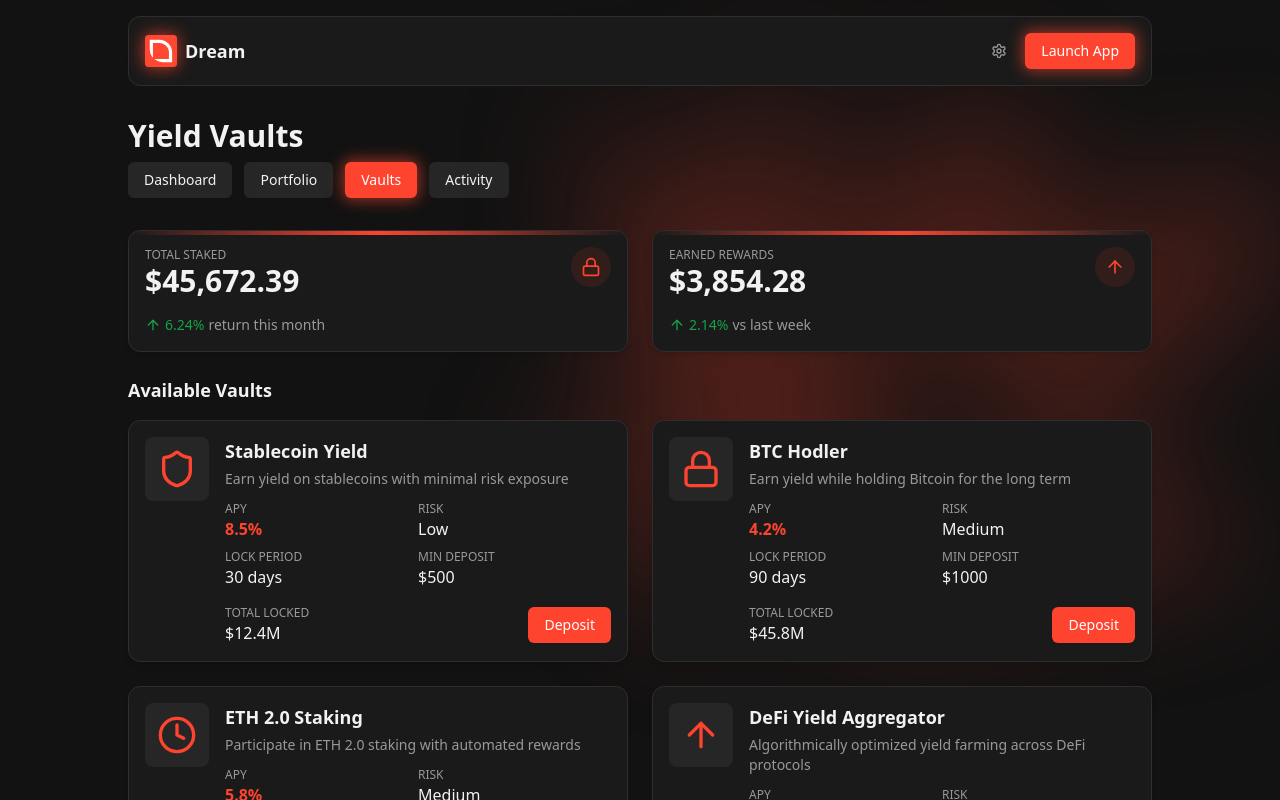
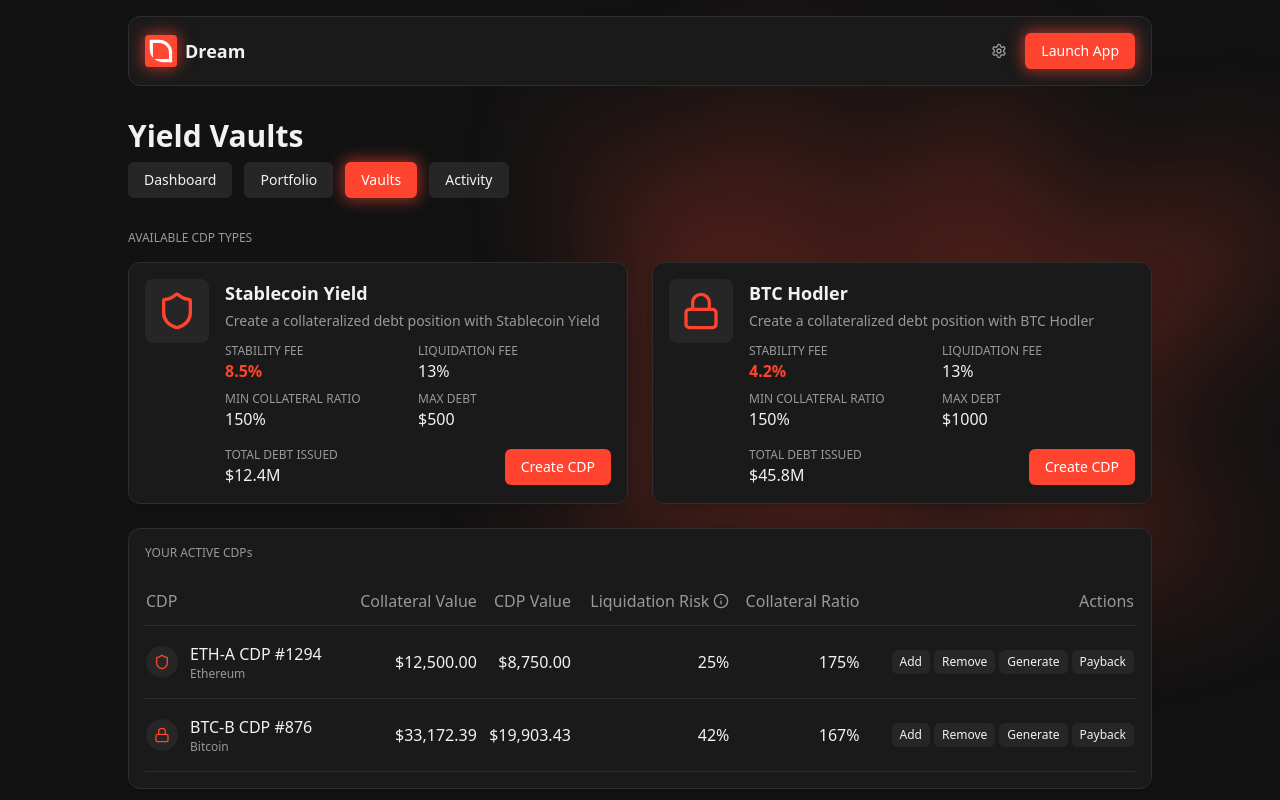
Before and after one commit to saugardev/dream-ui, a Next.js app: page /vaults in a window 1280 px wide. Shown: the top 800 px of the page. Built offline with nearby package versions, Linux system fonts and the light colour scheme.

Commit message:
feat: ui updates

```diff
--- a/app/activity/page.tsx
+++ b/app/activity/page.tsx
@@ -108,6 +108,7 @@ export default function ActivityPage() {
       </div>
 
       <div className="dashboard-card">
+        <p className="stats-label mb-4">TRANSACTION HISTORY</p>
         <div className="overflow-x-auto">
           <table className="w-full">
             <thead>
--- a/app/portfolio/page.tsx
+++ b/app/portfolio/page.tsx
@@ -1,7 +1,7 @@
 "use client"
 
 import DashboardLayout from "@/components/dashboard-layout";
-import { ArrowUp, ArrowDown, Briefcase, PieChart, TrendingUp } from "lucide-react";
+import { ArrowUp, ArrowDown, Briefcase, PieChart, TrendingUp, Lock, Shield } from "lucide-react";
 import dynamic from "next/dynamic";
 
 const SketchyChart = dynamic(() => import("@/components/sketchy-chart"), { ssr: false });
@@ -17,19 +17,54 @@ export default function PortfolioPage() {
 
   return (
     <DashboardLayout title="Portfolio Management">
+            <div className="grid grid-cols-1 md:grid-cols-2 gap-6 mb-6">
+        <div className="dashboard-card card-gradient">
+          <div className="flex justify-between items-start mb-4">
+            <div>
+              <p className="stats-label">TOTAL COLLATERAL</p>
+              <h3 className="text-4xl font-semibold">$45,672.39</h3>
+            </div>
+            <div className="h-10 w-10 bg-primary/10 flex items-center justify-center rounded-full">
+              <Lock className="text-primary h-5 w-5" />
+            </div>
+          </div>
+          <div className="positive-change text-xs flex items-center mt-2">
+            <ArrowUp className="h-4 w-4 mr-1" />
+            <span>6.24%</span>
+            <span className="text-muted-foreground ml-1">increase this month</span>
+          </div>
+        </div>
+
+        <div className="dashboard-card card-gradient">
+          <div className="flex justify-between items-start mb-4">
+            <div>
+              <p className="stats-label">TOTAL DEBT</p>
+              <h3 className="text-4xl font-semibold">$28,215.64</h3>
+            </div>
+            <div className="h-10 w-10 bg-primary/10 flex items-center justify-center rounded-full">
+              <Shield className="text-primary h-5 w-5" />
+            </div>
+          </div>
+          <div className="text-xs flex items-center mt-2">
+            <span className="text-muted-foreground">Current collateral ratio: </span>
+            <span className="font-medium ml-1">162%</span>
+          </div>
+        </div>
+      </div>
+
       <div className="grid grid-cols-1 lg:grid-cols-3 gap-6">
         <div className="dashboard-card lg:col-span-2">
           <div className="flex justify-between items-center mb-6">
             <div className="flex items-center gap-2">
               <Briefcase className="text-primary h-5 w-5" />
-              <h3 className="font-semibold text-lg">Portfolio Overview</h3>
+              <p className="stats-label">PORTFOLIO OVERVIEW</p>
             </div>
             <div className="text-right">
-              <p className="text-2xl font-semibold">$214,356.78</p>
-              <p className="positive-change text-sm">
+              <p className="text-4xl font-semibold">$214,356.78</p>
+              <div className="positive-change text-xs flex items-center">
                 <ArrowUp className="h-4 w-4 mr-1" />
                 <span>8.74% ($17,345.21)</span>
-              </p>
+              </div>
             </div>
           </div>
           <div className="h-80">
@@ -51,7 +86,7 @@ export default function PortfolioPage() {
         <div className="dashboard-card">
           <div className="flex items-center gap-2 mb-4">
             <PieChart className="text-primary h-5 w-5" />
-            <h3 className="font-semibold text-lg">Asset Allocation</h3>
+            <p className="stats-label">ASSET ALLOCATION</p>
           </div>
           <div className="space-y-4">
             {assets.map((asset, index) => (
@@ -80,7 +115,7 @@ export default function PortfolioPage() {
       <div className="dashboard-card mt-6">
         <div className="flex items-center gap-2 mb-6">
           <TrendingUp className="text-primary h-5 w-5" />
-          <h3 className="font-semibold text-lg">Portfolio Assets</h3>
+          <p className="stats-label">PORTFOLIO ASSETS</p>
         </div>
         <div className="overflow-x-auto">
           <table className="w-full">
--- a/app/vaults/page.tsx
+++ b/app/vaults/page.tsx
@@ -1,7 +1,7 @@
 "use client"
 
 import DashboardLayout from "@/components/dashboard-layout";
-import { Lock, ArrowUp, Clock, Shield } from "lucide-react";
+import { Lock, Shield, Info } from "lucide-react";
 
 export default function VaultsPage() {
   const vaultProducts = [
@@ -24,69 +24,15 @@ export default function VaultsPage() {
       totalLocked: "$45.8M",
       icon: <Lock className="h-10 w-10 text-primary" />,
       description: "Earn yield while holding Bitcoin for the long term"
-    },
-    {
-      name: "ETH 2.0 Staking",
-      apy: "5.8%",
-      risk: "Medium",
-      lockPeriod: "180 days",
-      minDeposit: "$1500",
-      totalLocked: "$67.2M",
-      icon: <Clock className="h-10 w-10 text-primary" />,
-      description: "Participate in ETH 2.0 staking with automated rewards"
-    },
-    {
-      name: "DeFi Yield Aggregator",
-      apy: "12.4%",
-      risk: "High",
-      lockPeriod: "45 days",
-      minDeposit: "$2000",
-      totalLocked: "$23.9M",
-      icon: <ArrowUp className="h-10 w-10 text-primary" />,
-      description: "Algorithmically optimized yield farming across DeFi protocols"
     }
   ];
 
   return (
     <DashboardLayout title="Yield Vaults">
-      <div className="grid grid-cols-1 md:grid-cols-2 gap-6 mb-6">
-        <div className="dashboard-card card-gradient">
-          <div className="flex justify-between items-start mb-4">
-            <div>
-              <p className="stats-label">TOTAL STAKED</p>
-              <h3 className="stats-value">$45,672.39</h3>
-            </div>
-            <div className="h-10 w-10 bg-primary/10 flex items-center justify-center rounded-full">
-              <Lock className="text-primary h-5 w-5" />
-            </div>
-          </div>
-          <div className="positive-change text-sm mt-2">
-            <ArrowUp className="h-4 w-4 mr-1" />
-            <span>6.24%</span>
-            <span className="text-muted-foreground ml-1">return this month</span>
-          </div>
-        </div>
 
-        <div className="dashboard-card card-gradient">
-          <div className="flex justify-between items-start mb-4">
-            <div>
-              <p className="stats-label">EARNED REWARDS</p>
-              <h3 className="stats-value">$3,854.28</h3>
-            </div>
-            <div className="h-10 w-10 bg-primary/10 flex items-center justify-center rounded-full">
-              <ArrowUp className="text-primary h-5 w-5" />
-            </div>
-          </div>
-          <div className="positive-change text-sm mt-2">
-            <ArrowUp className="h-4 w-4 mr-1" />
-            <span>2.14%</span>
-            <span className="text-muted-foreground ml-1">vs last week</span>
-          </div>
-        </div>
-      </div>
 
       <div className="mb-6">
-        <h3 className="text-lg font-semibold mb-4">Available Vaults</h3>
+        <p className="stats-label mb-4">AVAILABLE CDP TYPES</p>
         <div className="grid grid-cols-1 md:grid-cols-2 gap-6">
           {vaultProducts.map((vault, index) => (
             <div className="dashboard-card" key={index}>
@@ -96,32 +42,32 @@ export default function VaultsPage() {
                 </div>
                 <div className="flex-1">
                   <h3 className="font-semibold text-lg mb-1">{vault.name}</h3>
-                  <p className="text-muted-foreground text-sm mb-3">{vault.description}</p>
+                  <p className="text-muted-foreground text-sm mb-3">Create a collateralized debt position with {vault.name}</p>
                   <div className="grid grid-cols-2 gap-y-2">
                     <div>
-                      <p className="text-xs text-muted-foreground">APY</p>
+                      <p className="text-xs text-muted-foreground">STABILITY FEE</p>
                       <p className="font-semibold text-primary">{vault.apy}</p>
                     </div>
                     <div>
-                      <p className="text-xs text-muted-foreground">RISK</p>
-                      <p className="font-medium">{vault.risk}</p>
+                      <p className="text-xs text-muted-foreground">LIQUIDATION FEE</p>
+                      <p className="font-medium">13%</p>
                     </div>
                     <div>
-                      <p className="text-xs text-muted-foreground">LOCK PERIOD</p>
-                      <p className="font-medium">{vault.lockPeriod}</p>
+                      <p className="text-xs text-muted-foreground">MIN COLLATERAL RATIO</p>
+                      <p className="font-medium">150%</p>
                     </div>
                     <div>
-                      <p className="text-xs text-muted-foreground">MIN DEPOSIT</p>
+                      <p className="text-xs text-muted-foreground">MAX DEBT</p>
                       <p className="font-medium">{vault.minDeposit}</p>
                     </div>
                   </div>
                   <div className="mt-4 flex justify-between items-center">
                     <div>
-                      <p className="text-xs text-muted-foreground">TOTAL LOCKED</p>
+                      <p className="text-xs text-muted-foreground">TOTAL DEBT ISSUED</p>
                       <p className="font-medium">{vault.totalLocked}</p>
                     </div>
                     <button className="px-4 py-2 bg-primary text-primary-foreground text-sm font-medium rounded-md">
-                      Deposit
+                      Create CDP
                     </button>
                   </div>
                 </div>
@@ -132,16 +78,23 @@ export default function VaultsPage() {
       </div>
 
       <div className="dashboard-card">
-        <h3 className="text-lg font-semibold mb-4">Your Active Vaults</h3>
+        <p className="stats-label mb-4">YOUR ACTIVE CDPs</p>
         <div className="overflow-x-auto">
           <table className="w-full">
             <thead>
               <tr className="border-b border-border">
-                <th className="text-left py-3 font-medium text-muted-foreground">Vault</th>
-                <th className="text-right py-3 font-medium text-muted-foreground">Staked</th>
-                <th className="text-right py-3 font-medium text-muted-foreground">APY</th>
-                <th className="text-right py-3 font-medium text-muted-foreground">Earned</th>
-                <th className="text-right py-3 font-medium text-muted-foreground">Unlock Date</th>
+                <th className="text-left py-3 font-medium text-muted-foreground">CDP</th>
+                <th className="text-right py-3 font-medium text-muted-foreground">Collateral Value</th>
+                <th className="text-right py-3 font-medium text-muted-foreground">CDP Value</th>
+                <th className="text-right py-3 font-medium text-muted-foreground">
+                  <div className="flex items-center justify-end gap-1">
+                    <span>Liquidation Risk</span>
+                    <button className="text-muted-foreground hover:text-primary info-button">
+                      <Info className="h-4 w-4" />
+                    </button>
+                  </div>
+                </th>
+                <th className="text-right py-3 font-medium text-muted-foreground">Collateral Ratio</th>
                 <th className="text-right py-3 font-medium text-muted-foreground">Actions</th>
               </tr>
             </thead>
@@ -153,8 +106,8 @@ export default function VaultsPage() {
                       <Shield className="h-4 w-4 text-primary" />
                     </div>
                     <div>
-                      <p className="font-medium">Stablecoin Yield</p>
-                      <p className="text-xs text-muted-foreground">USDC/USDT</p>
+                      <p className="font-medium">ETH-A CDP #1294</p>
+                      <p className="text-xs text-muted-foreground">Ethereum</p>
                     </div>
                   </div>
                 </td>
@@ -162,16 +115,21 @@ export default function VaultsPage() {
                   <p className="font-medium">$12,500.00</p>
                 </td>
                 <td className="text-right py-4">
-                  <p className="text-primary font-medium">8.5%</p>
+                  <p className="font-medium">$8,750.00</p>
                 </td>
                 <td className="text-right py-4">
-                  <p className="font-medium">$176.43</p>
+                  <p className="font-medium">25%</p>
                 </td>
                 <td className="text-right py-4">
-                  <p className="font-medium">Jun 15, 2023</p>
+                  <p className="font-medium">175%</p>
                 </td>
                 <td className="text-right py-4">
-                  <button className="px-3 py-1 text-xs bg-secondary text-foreground rounded-md">Withdraw</button>
+                  <div className="flex justify-end gap-1">
+                    <button className="px-2 py-1 text-xs bg-secondary text-foreground rounded-md">Add</button>
+                    <button className="px-2 py-1 text-xs bg-secondary text-foreground rounded-md">Remove</button>
+                    <button className="px-2 py-1 text-xs bg-secondary text-foreground rounded-md">Generate</button>
+                    <button className="px-2 py-1 text-xs bg-secondary text-foreground rounded-md">Payback</button>
+                  </div>
                 </td>
               </tr>
               <tr className="border-b border-border">
@@ -181,8 +139,8 @@ export default function VaultsPage() {
                       <Lock className="h-4 w-4 text-primary" />
                     </div>
                     <div>
-                      <p className="font-medium">BTC Hodler</p>
-                      <p className="text-xs text-muted-foreground">BTC</p>
+                      <p className="font-medium">BTC-B CDP #876</p>
+                      <p className="text-xs text-muted-foreground">Bitcoin</p>
                     </div>
                   </div>
                 </td>
@@ -190,16 +148,21 @@ export default function VaultsPage() {
                   <p className="font-medium">$33,172.39</p>
                 </td>
                 <td className="text-right py-4">
-                  <p className="text-primary font-medium">4.2%</p>
+                  <p className="font-medium">$19,903.43</p>
                 </td>
                 <td className="text-right py-4">
-                  <p className="font-medium">$3,677.85</p>
+                  <p className="font-medium">42%</p>
                 </td>
                 <td className="text-right py-4">
-                  <p className="font-medium">Aug 24, 2023</p>
+                  <p className="font-medium">167%</p>
                 </td>
                 <td className="text-right py-4">
-                  <button className="px-3 py-1 text-xs bg-secondary text-foreground rounded-md">Withdraw</button>
+                  <div className="flex justify-end gap-1">
+                    <button className="px-2 py-1 text-xs bg-secondary text-foreground rounded-md">Add</button>
+                    <button className="px-2 py-1 text-xs bg-secondary text-foreground rounded-md">Remove</button>
+                    <button className="px-2 py-1 text-xs bg-secondary text-foreground rounded-md">Generate</button>
+                    <button className="px-2 py-1 text-xs bg-secondary text-foreground rounded-md">Payback</button>
+                  </div>
                 </td>
               </tr>
             </tbody>
```
